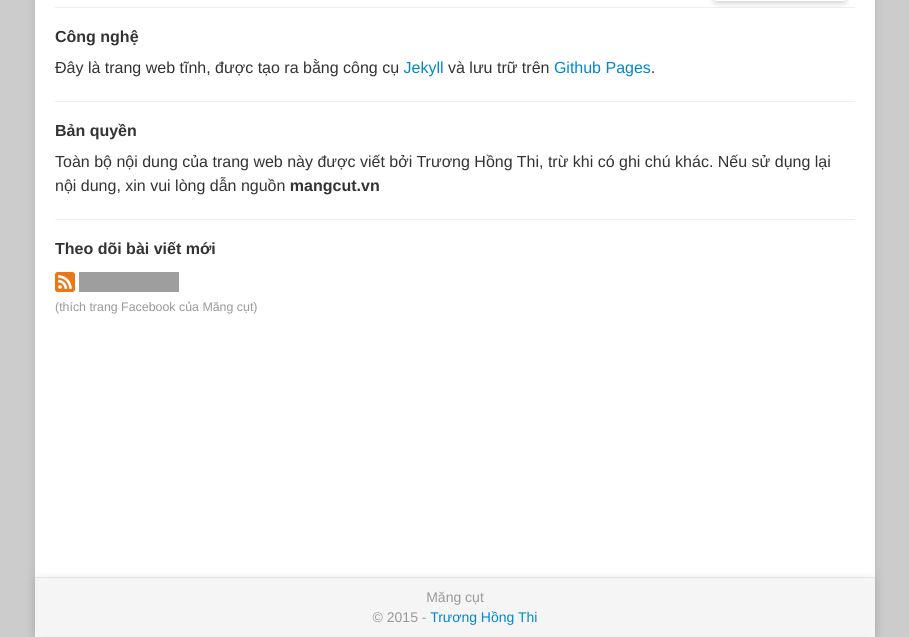
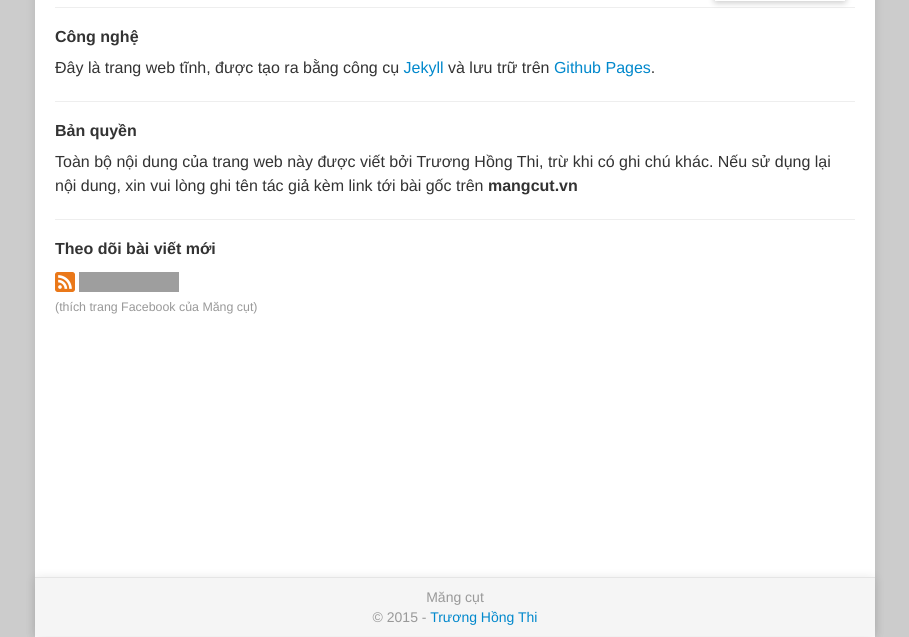
Before and after one commit to mangcut/mangcut.github.io, a Jekyll site: the page built from about.html, in a window 1280 px wide, cut to the strip 263-900 px from the top of the page. Shown: the whole strip, without its empty margins (185-1094 px from the left). Built offline with Jekyll 4.4.1, drawn with Linux system fonts in a browser that asks for light colours; nearby versions of some CDN libraries; comment, search, counter and statistics services are not loaded; grey boxes are pictures that could not be loaded.

Commit message:
copyright

```diff
--- a/about.html
+++ b/about.html
@@ -20,7 +20,7 @@ image: http://www.gravatar.com/avatar/e46ca09ab9a86324a7dc7ddf76960066?s=292
 <div class="spacy-line"></div>
 
 <h4>Bản quyền</h4>
-<p>Toàn bộ nội dung của trang web này được viết bởi Trương Hồng Thi, trừ khi có ghi chú khác. Nếu sử dụng lại nội dung, xin vui lòng dẫn nguồn <b>mangcut.vn</b></p>
+<p>Toàn bộ nội dung của trang web này được viết bởi Trương Hồng Thi, trừ khi có ghi chú khác. Nếu sử dụng lại nội dung, xin vui lòng ghi tên tác giả kèm link tới bài gốc trên <b>mangcut.vn</b></p>
 <script type="text/javascript">
 (function() {
 	var photoUrl = "http://www.gravatar.com/avatar/e46ca09ab9a86324a7dc7ddf76960066?s=";
```
